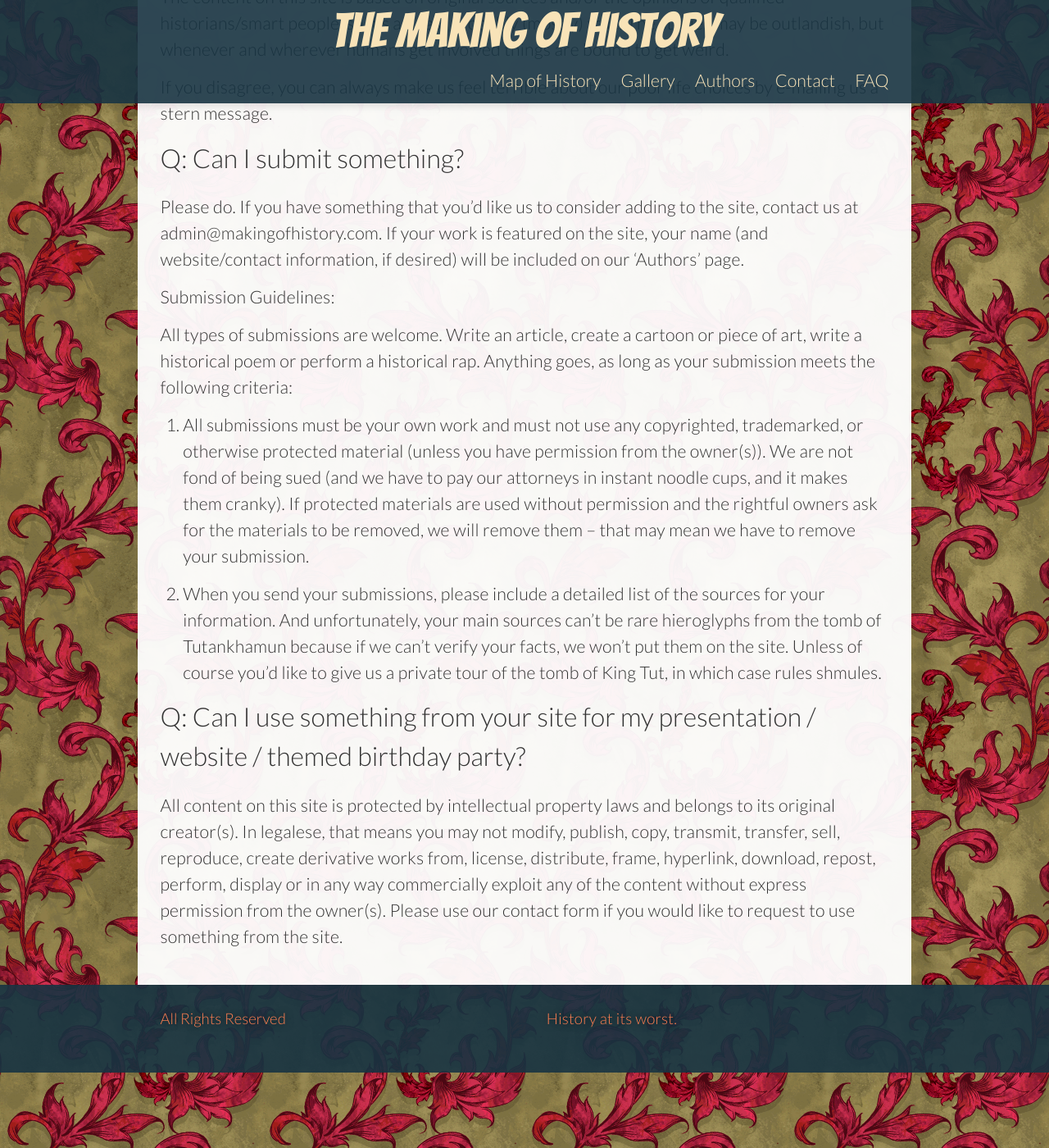
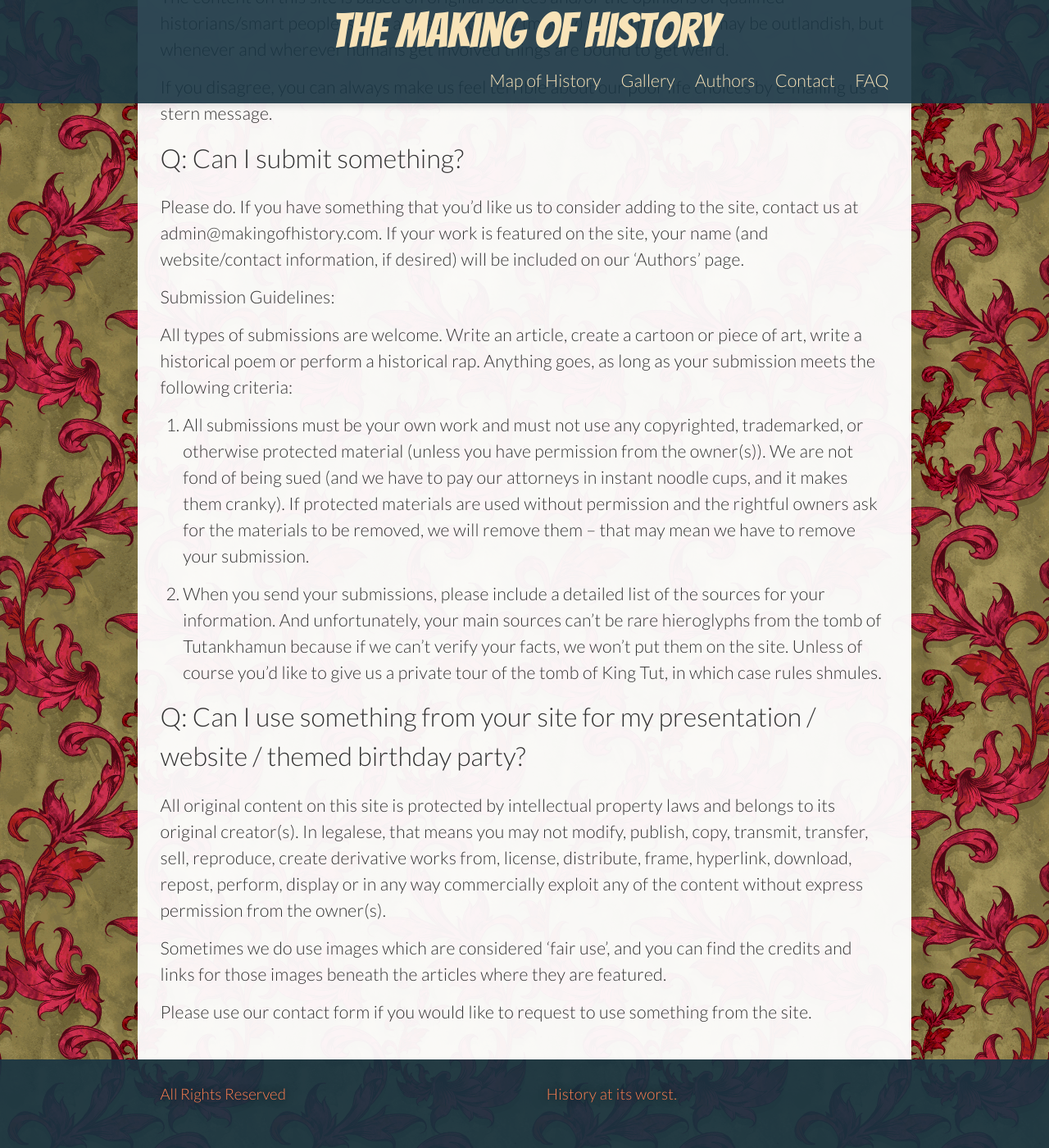
Before and after one commit to benadamstyles/making-of-history, a Jekyll site: the page built from FAQ.md, in a window 1280 px wide and 1400 px high, scrolled down 693 px. Shown: the whole window at 82% size. Built offline with Jekyll 4.4.1, drawn with Linux system fonts in a browser that asks for light colours.

Commit message:
Updated FAQ.md

```diff
--- a/FAQ.md
+++ b/FAQ.md
@@ -39,4 +39,8 @@
 
 ## Q: Can I use something from your site for my presentation / website / themed birthday party?
 
-All content on this site is protected by intellectual property laws and belongs to its original creator(s). In legalese, that means you may not modify, publish, copy, transmit, transfer, sell, reproduce, create derivative works from, license, distribute, frame, hyperlink, download, repost, perform, display or in any way commercially exploit any of the content without express permission from the owner(s). Please use our contact form if you would like to request to use something from the site.
+All original content on this site is protected by intellectual property laws and belongs to its original creator(s). In legalese, that means you may not modify, publish, copy, transmit, transfer, sell, reproduce, create derivative works from, license, distribute, frame, hyperlink, download, repost, perform, display or in any way commercially exploit any of the content without express permission from the owner(s).
+
+Sometimes we do use images which are considered 'fair use', and you can find the credits and links for those images beneath the articles where they are featured.
+
+Please use our contact form if you would like to request to use something from the site.
```
